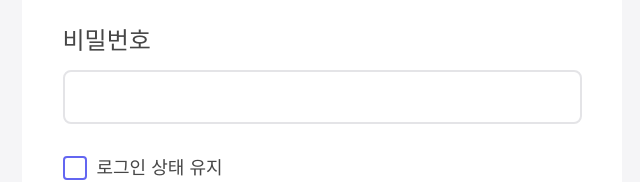
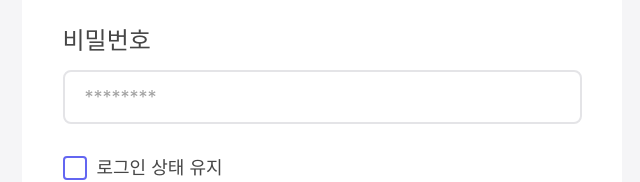
Before and after one commit to UMCLearningLM/UMCLearningLM_FE, a React (Vite) app in the folder LearningLM/: page / in a window 1280 px wide. Shown: the part 516-698 px from the top of the page, without its empty margins (318-958 px from the left). Built offline with nearby package versions, Linux system fonts and the light colour scheme.

Commit message:
화면구현 2차 완료

```diff
--- a/LearningLM/src/pages/Login.tsx
+++ b/LearningLM/src/pages/Login.tsx
@@ -34,7 +34,7 @@ export function Login() {
                     </div>
                     <div className="flex flex-col w-[519px] mt-[30px]">
                         <p className="text-[24px]">비밀번호</p>
-                        <input type="password" className="h-[54px] flex items-center rounded-[8px] mt-[11px] pl-[20px] border-2 border-[#E4E4E7]" />
+                        <input type="password" placeholder="********" className="h-[54px] flex items-center rounded-[8px] mt-[11px] pl-[20px] border-2 border-[#E4E4E7]" />
                     </div>
 
                     {/*login state && login btn */}
@@ -52,11 +52,11 @@ export function Login() {
                                 로그인 상태 유지
                             </span>
                         </label>
-                        <button className="cursor-pointer w-[519px] h-[57px] items-center justify-center rounded-[8px] border-1 border-[#6366F1]"
+                        <button className="hover:bg-[#6366F1] hover:text-white text-[#9D9ED0] cursor-pointer w-[519px] h-[57px] items-center justify-center rounded-[8px] border-1 border-[#6366F1]"
                             onClick={() => {
                                 navigate("/home")
                             }}>
-                            <span className="text-[#9D9ED0] text-[24px] font-bold ">로그인</span>
+                            <span className="text-[24px] font-bold ">로그인</span>
                         </button>
                     </div>
                     {/*login state && login btn 끝*/}
```
